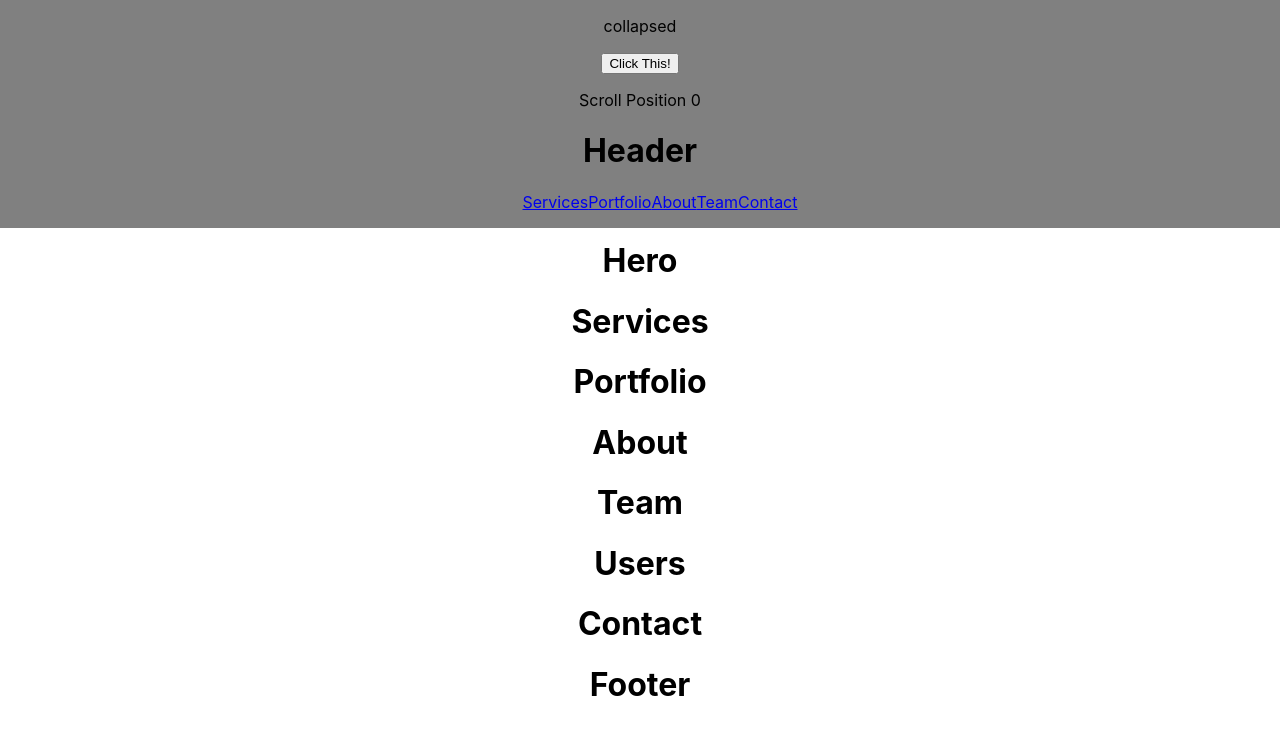
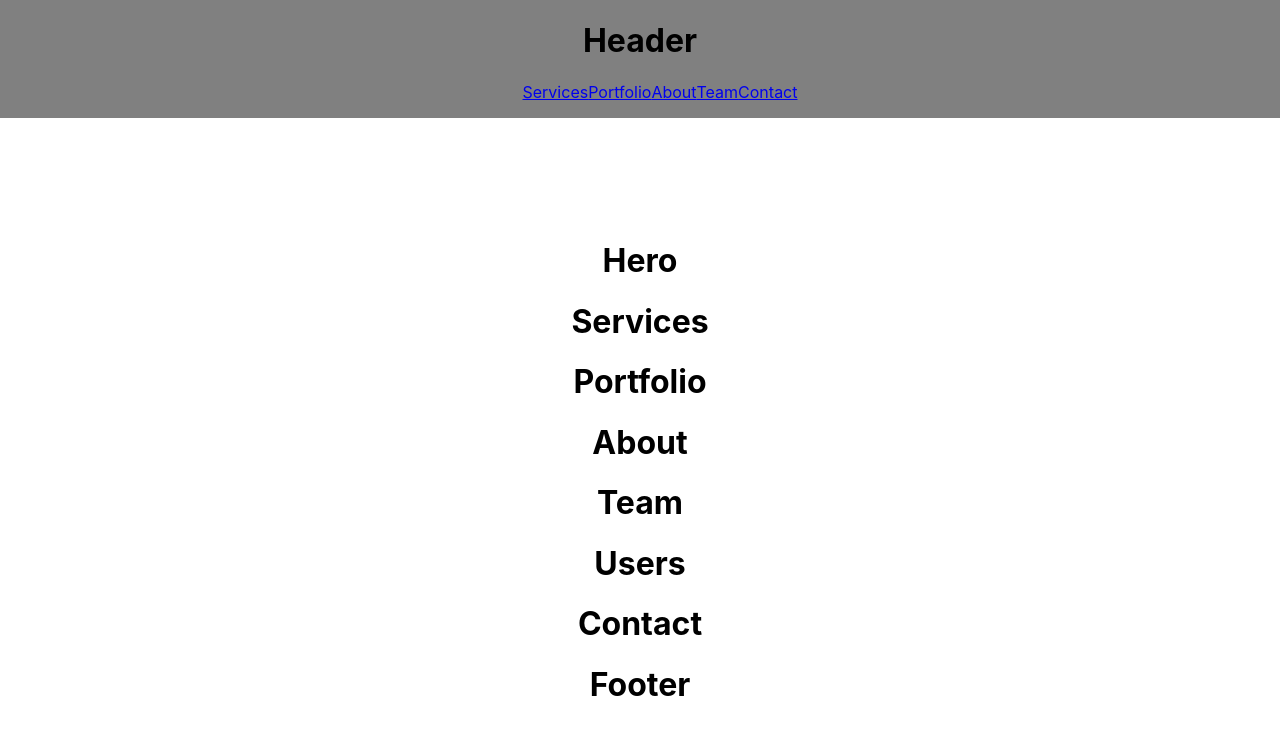
Before and after one commit to lacyjpr/agency, a React (Create React App) app: page / in a window 1280 px wide. Shown: the top 734 px of the page. Built offline with nearby package versions, Linux system fonts and the light colour scheme.

Commit message:
Clean up code

```diff
--- a/src/Components/Header/Header.js
+++ b/src/Components/Header/Header.js
@@ -2,7 +2,6 @@ import React, { useState, useEffect } from 'react';
 import './Header.scss';
 
 const Header = () => {
-  const [collapsed, setCollapse] = useState(true);
   const [yPosition, setYposition] = useState(null);
 
   useEffect(() => {
@@ -26,9 +25,6 @@ const Header = () => {
 
   return (
     <div className='Header'>
-      {collapsed ? <p>collapsed</p> : <p>not collapsed</p>}
-      <button onClick={() => setCollapse(!collapsed)}>Click This!</button>
-      <p>Scroll Position {yPosition}</p>
       <h1>Header</h1>
       <div className='Header__menu' onClick={navToggle}>
         ☰
```
